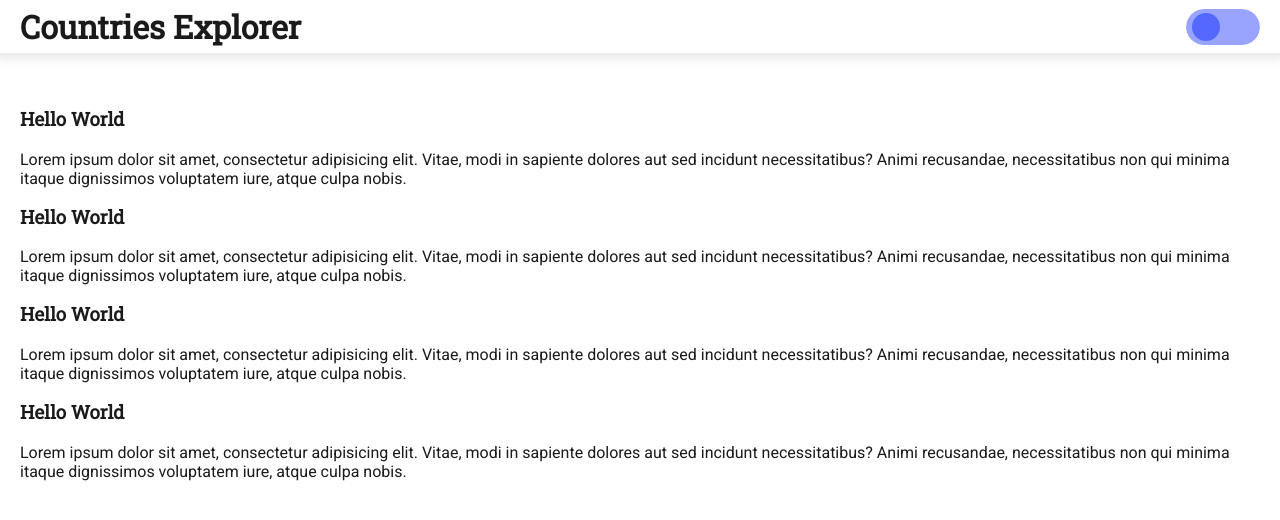
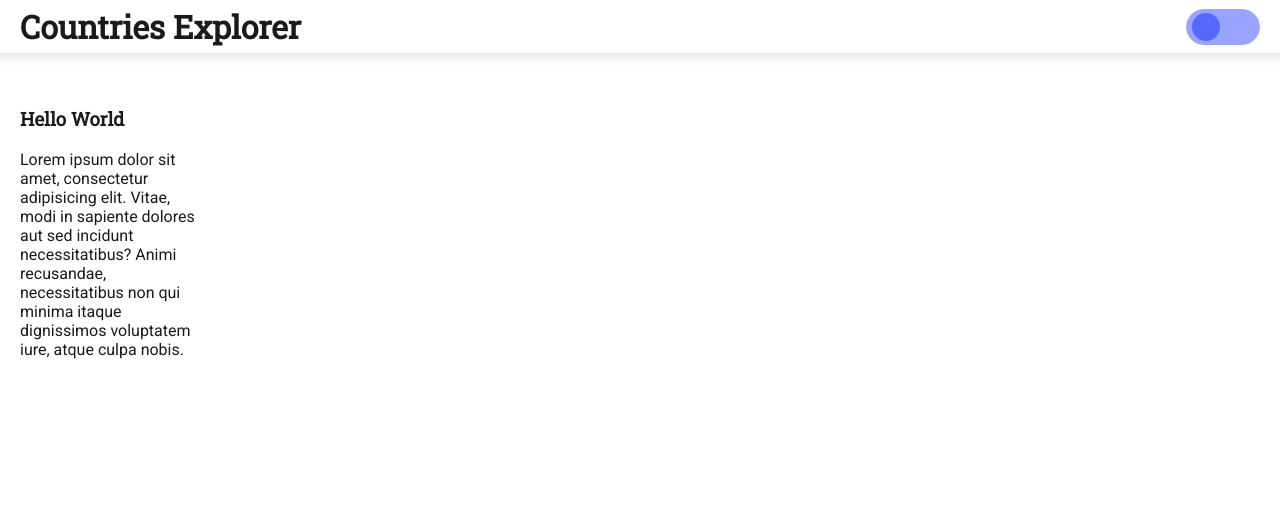
Before and after one commit to RoryGrignard/countries, a Vue app: page / in a window 1280 px wide. Shown: the top 520 px of the page. Built offline with nearby package versions, Linux system fonts and the light colour scheme.

Commit message:
CountryGrid template and styling

```diff
--- a/src/components/CountryGrid.vue
+++ b/src/components/CountryGrid.vue
@@ -1,18 +1,6 @@
 <template>
     <main class="country-grid" :class="theme">
         <div class="country-grid__container">
-            <div class="country-grid__item">
-                <h3>Hello World</h3>
-                <p>Lorem ipsum dolor sit amet, consectetur adipisicing elit. Vitae, modi in sapiente dolores aut sed incidunt necessitatibus? Animi recusandae, necessitatibus non qui minima itaque dignissimos voluptatem iure, atque culpa nobis.</p>
-            </div>
-            <div class="country-grid__item">
-                <h3>Hello World</h3>
-                <p>Lorem ipsum dolor sit amet, consectetur adipisicing elit. Vitae, modi in sapiente dolores aut sed incidunt necessitatibus? Animi recusandae, necessitatibus non qui minima itaque dignissimos voluptatem iure, atque culpa nobis.</p>
-            </div>
-            <div class="country-grid__item">
-                <h3>Hello World</h3>
-                <p>Lorem ipsum dolor sit amet, consectetur adipisicing elit. Vitae, modi in sapiente dolores aut sed incidunt necessitatibus? Animi recusandae, necessitatibus non qui minima itaque dignissimos voluptatem iure, atque culpa nobis.</p>
-            </div>
             <div class="country-grid__item">
                 <h3>Hello World</h3>
                 <p>Lorem ipsum dolor sit amet, consectetur adipisicing elit. Vitae, modi in sapiente dolores aut sed incidunt necessitatibus? Animi recusandae, necessitatibus non qui minima itaque dignissimos voluptatem iure, atque culpa nobis.</p>
@@ -38,5 +26,19 @@
     &.dark {
         background-color: $c-cod-grey;
     }
+    &__container {
+        display: flex;
+        flex-wrap: wrap;
+        gap: $gtr;
+    }
+    &__item {
+        width: calc((100% - 20px) / 2);
+        @media (min-width: 767px) {
+            width: calc((100% - 60px) / 4);
+        }
+        @media (min-width: 992px) {
+            width: calc((100% - 100px) / 6);
+        }
+    }
 }
 </style>
```
